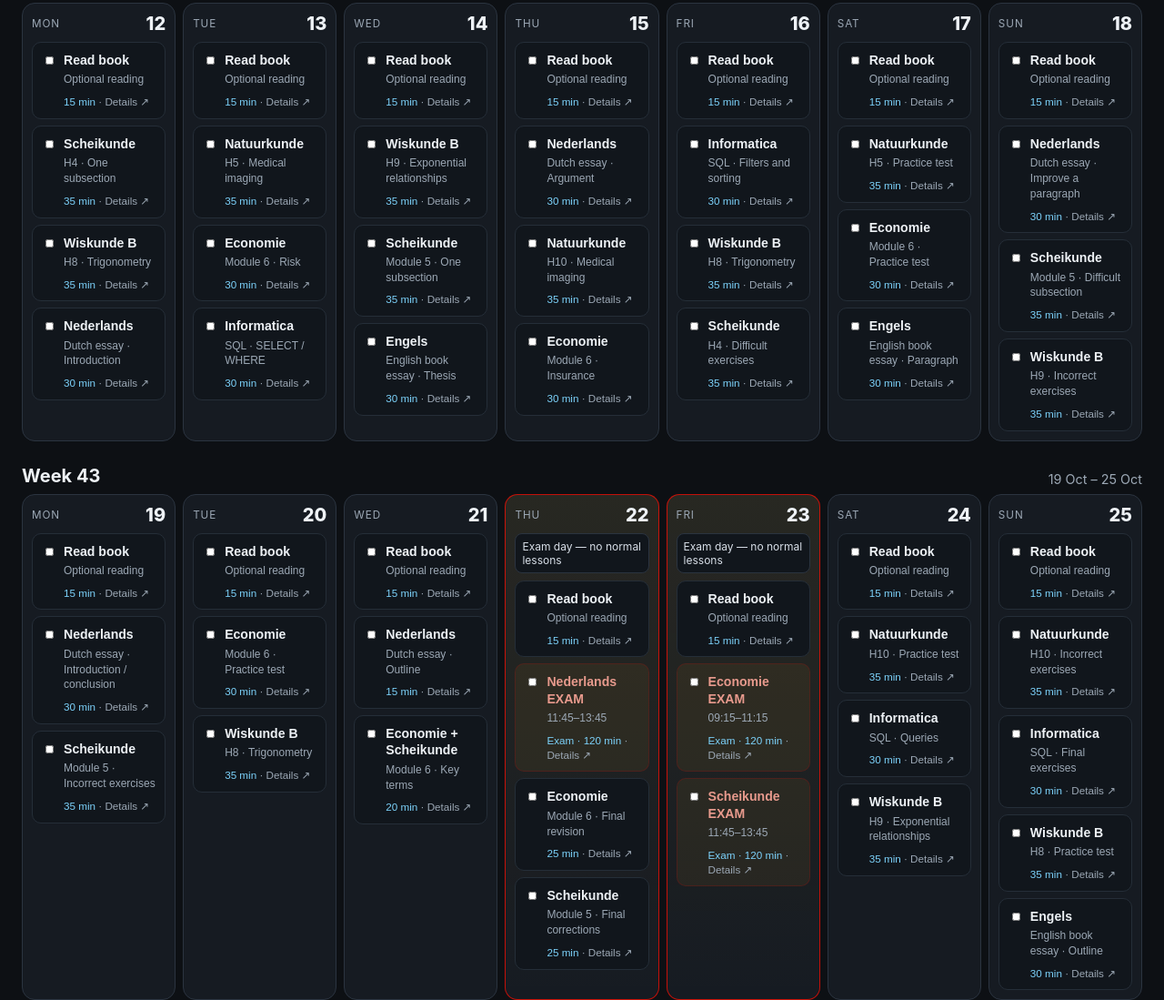
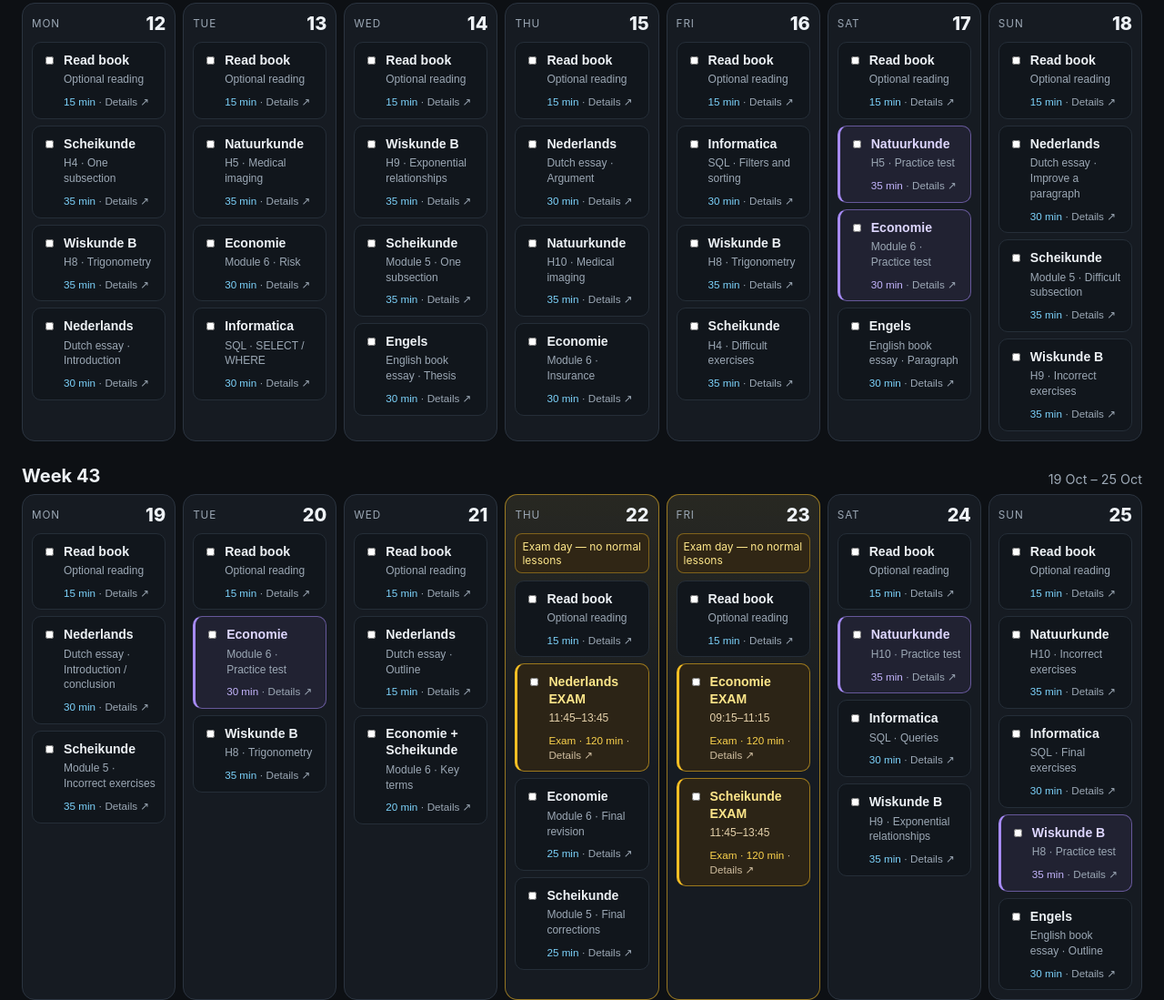
Before and after one commit to Eski132/study-planning, a website: page index.html in a window 1280 px wide. Shown: the part 326-1425 px from the top of the page at 91% size. Drawn offline with Linux system fonts and the light colour scheme; no server answers.

Commit message:
Use consistent accessible colors for exams and practice tests (#8)

```diff
--- a/index.html
+++ b/index.html
@@ -32,7 +32,8 @@ button:hover{border-color:#485566}
 .day{min-height:180px;background:var(--panel);border:1px solid var(--line);border-radius:14px;padding:10px;display:flex;flex-direction:column;gap:8px}
 .day.outside{opacity:.28}
 .day.trip{border-color:rgba(167,139,250,.7);background:linear-gradient(180deg,rgba(167,139,250,.08),transparent),var(--panel)}
-.day.examday{border-color:rgba(255, 13, 0, 0.75);background:linear-gradient(180deg,rgba(251,191,36,.08),transparent),var(--panel)}
+.day.examday{border-color:rgba(251,191,36,.55);background:linear-gradient(180deg,rgba(251,191,36,.08),transparent 55%),var(--panel)}
+.day.examday .special{background:#302615;border-color:rgba(251,191,36,.4);color:#fde68a}
 .day.today{outline:2px solid rgba(125,211,252,.65);outline-offset:2px}
 .date-head{display:flex;justify-content:space-between;align-items:center}
 .dow{text-transform:uppercase;font-size:.73rem;letter-spacing:.08em;color:var(--muted)}
@@ -52,8 +53,18 @@ button:hover{border-color:#485566}
 .task-view{color:var(--muted)}
 .task.done .task-copy{opacity:.5}
 .task.done .task-copy b{text-decoration:line-through}
-.examtask{border-color:rgba(136,20,20,.36);background:rgba(251,191,36,.06)}
-.examtask .task-copy b{color:#e89a8d}
+.examtask{border:1px solid rgba(251,191,36,.55);border-left:3px solid var(--amber);background:#2c2416}
+.examtask .task-copy b{color:#fde68a}
+.examtask .task-copy small{color:#e4d0aa}
+.examtask .task-time{color:#fcd34d}
+.examtask .task-view{color:#d0bea0}
+.examtask input{accent-color:var(--amber)}
+.examtask .task-open:hover b,.examtask .task-open:focus-visible b{color:#fff1c2}
+.practicetest{border:1px solid rgba(167,139,250,.52);border-left:3px solid var(--violet);background:rgba(167,139,250,.075)}
+.practicetest .task-copy b{color:#ddd6fe}
+.practicetest .task-time{color:#c4b5fd}
+.practicetest input{accent-color:var(--violet)}
+.practicetest .task-open:hover b,.practicetest .task-open:focus-visible b{color:#ede9fe}
 .lesson-dialog{width:min(92vw,520px);max-height:85vh;overflow:auto;background:var(--panel);color:var(--text);border:1px solid var(--line);border-radius:18px;padding:24px;box-shadow:0 22px 75px #0009}
 .lesson-dialog::backdrop{background:rgba(0,0,0,.7)}
 .dialog-top{display:flex;align-items:start;justify-content:space-between;gap:12px}
@@ -229,12 +240,12 @@ footer{text-align:center;color:var(--muted);padding:28px 0 40px}
           <button type="button" class="task-copy task-open" aria-label="View lesson details"><b>Read book</b><small>Optional reading</small><small class="study-meta"><strong>Method:</strong> Reading · <strong>Duration:</strong> 15 min</small><small class="study-description">• Read your book for 15 minutes.
 • Note an important event or passage.</small><span class="task-time">15 min <span class="task-view">· Details ↗</span></span></button>
         </div>
-        <div class="task ">
+        <div class="task practicetest">
           <input type="checkbox" data-id="2026-10-17-1">
           <button type="button" class="task-copy task-open" aria-label="View lesson details"><b>Natuurkunde</b><small>H5 · Practice test</small><small class="study-meta"><strong>Method:</strong> Oefentoets · <strong>Duration:</strong> 35 min</small><small class="study-description">• Do the H5 section of your physics oefentoets.
 • Mark it and write down what went wrong.</small><span class="task-time">35 min <span class="task-view">· Details ↗</span></span></button>
         </div>
-        <div class="task ">
+        <div class="task practicetest">
           <input type="checkbox" data-id="2026-10-17-2">
           <button type="button" class="task-copy task-open" aria-label="View lesson details"><b>Economie</b><small>Module 6 · Practice test</small><small class="study-meta"><strong>Method:</strong> Oefentoets · <strong>Duration:</strong> 30 min</small><small class="study-description">• Work through an Economics Module 6 oefentoets.
 • Mark it and identify weak topics.</small><span class="task-time">30 min <span class="task-view">· Details ↗</span></span></button>
@@ -312,7 +323,7 @@ footer{text-align:center;color:var(--muted);padding:28px 0 40px}
           <button type="button" class="task-copy task-open" aria-label="View lesson details"><b>Read book</b><small>Optional reading</small><small class="study-meta"><strong>Method:</strong> Reading · <strong>Duration:</strong> 15 min</small><small class="study-description">• Read your book for 15 minutes.
 • Note an important event or passage.</small><span class="task-time">15 min <span class="task-view">· Details ↗</span></span></button>
         </div>
-        <div class="task ">
+        <div class="task practicetest">
           <input type="checkbox" data-id="2026-10-20-1">
           <button type="button" class="task-copy task-open" aria-label="View lesson details"><b>Economie</b><small>Module 6 · Practice test</small><small class="study-meta"><strong>Method:</strong> Oefentoets · <strong>Duration:</strong> 30 min</small><small class="study-description">• Work through another Module 6 oefentoets.
 • Mark it and revise weak concepts.</small><span class="task-time">30 min <span class="task-view">· Details ↗</span></span></button>
@@ -409,7 +420,7 @@ footer{text-align:center;color:var(--muted);padding:28px 0 40px}
           <button type="button" class="task-copy task-open" aria-label="View lesson details"><b>Read book</b><small>Optional reading</small><small class="study-meta"><strong>Method:</strong> Reading · <strong>Duration:</strong> 15 min</small><small class="study-description">• Read your book for 15 minutes.
 • Note an important event or passage.</small><span class="task-time">15 min <span class="task-view">· Details ↗</span></span></button>
         </div>
-        <div class="task ">
+        <div class="task practicetest">
           <input type="checkbox" data-id="2026-10-24-1">
           <button type="button" class="task-copy task-open" aria-label="View lesson details"><b>Natuurkunde</b><small>H10 · Practice test</small><small class="study-meta"><strong>Method:</strong> Oefentoets · <strong>Duration:</strong> 35 min</small><small class="study-description">• Do the H10 part of a physics oefentoets.
 • Mark calculations and check units.</small><span class="task-time">35 min <span class="task-view">· Details ↗</span></span></button>
@@ -447,7 +458,7 @@ footer{text-align:center;color:var(--muted);padding:28px 0 40px}
           <button type="button" class="task-copy task-open" aria-label="View lesson details"><b>Informatica</b><small>SQL · Final exercises</small><small class="study-meta"><strong>Method:</strong> Closed-book SQL practice · <strong>Duration:</strong> 30 min</small><small class="study-description">• Write SQL queries from your course exercises without notes.
 • Check syntax and results.</small><span class="task-time">30 min <span class="task-view">· Details ↗</span></span></button>
         </div>
-        <div class="task ">
+        <div class="task practicetest">
           <input type="checkbox" data-id="2026-10-25-3">
           <button type="button" class="task-copy task-open" aria-label="View lesson details"><b>Wiskunde B</b><small>H8 · Practice test</small><small class="study-meta"><strong>Method:</strong> Oefentoets · <strong>Duration:</strong> 35 min</small><small class="study-description">• Do the H8 part of a maths oefentoets.
 • Mark it and correct your mistakes.</small><span class="task-time">35 min <span class="task-view">· Details ↗</span></span></button>
```
